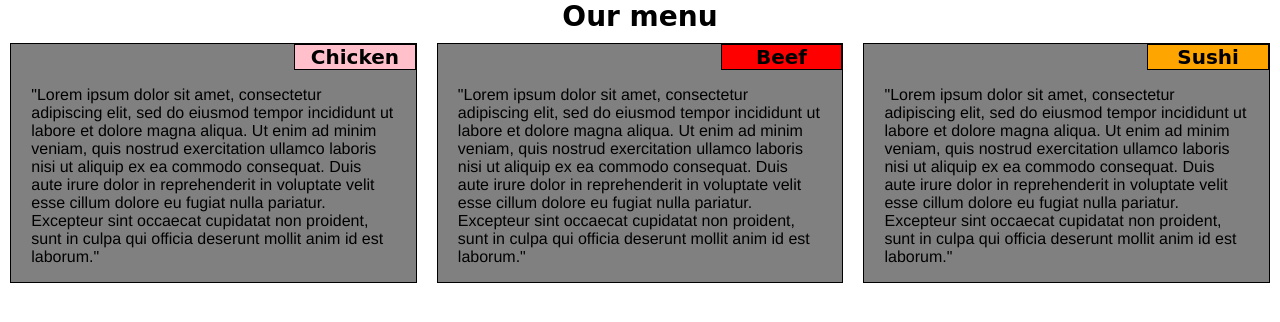
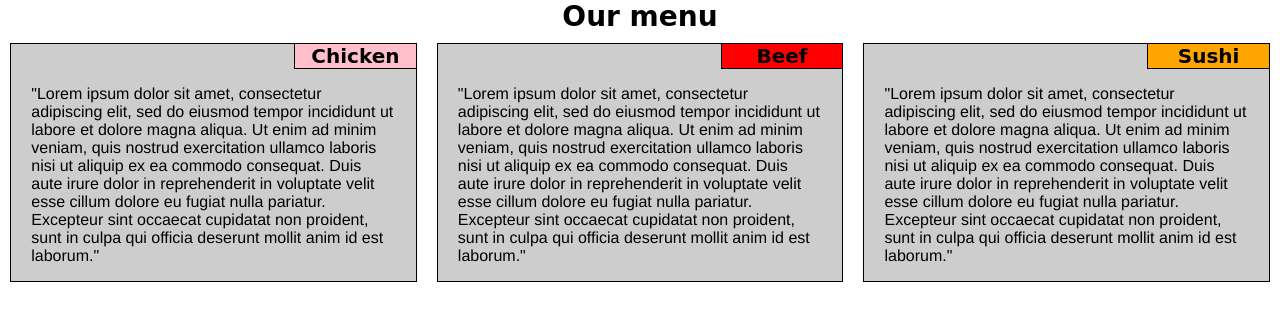
Before and after one commit to lbilhaut/Coursera-class-HTML-CSS-JS, a plain HTML site: page module2-solution/index.html in a window 1280 px wide. Drawn offline with Linux system fonts and the light colour scheme.

Commit message:
update to css

```diff
--- a/module2-solution/css/style.css
+++ b/module2-solution/css/style.css
@@ -5,14 +5,16 @@
   margin: 0;
   padding: 0;
 }
+
 h1 {
   text-align: center;
   font-size: 1.75em;
 }
 
-h2{
+h2 {
   width: 30%;
-  border: 1px solid black;
+  border-left: 1px solid black;
+  border-bottom: 1px solid black;
   position: relative;
   text-align: center;
   font-size: 1.25em;
@@ -21,8 +23,6 @@ h2{
 }
 
 p {
-  /* border: 1px solid black;
-  background-color: #A52A2A; */
   width: 90%;
   margin-right: auto;
   margin-left: auto;
@@ -46,12 +46,10 @@ background-color: orange;
 /* Simple Responsive Framework. */
 .row {
   width: 100%;
-  /* width: 99.45%;
-  margin: 0.55% */
 }
 
 .menu-item{
-  background-color: grey;
+  background-color: #CDCDCD;
   margin: 10px;
   border: 1px solid black;
 }
```
